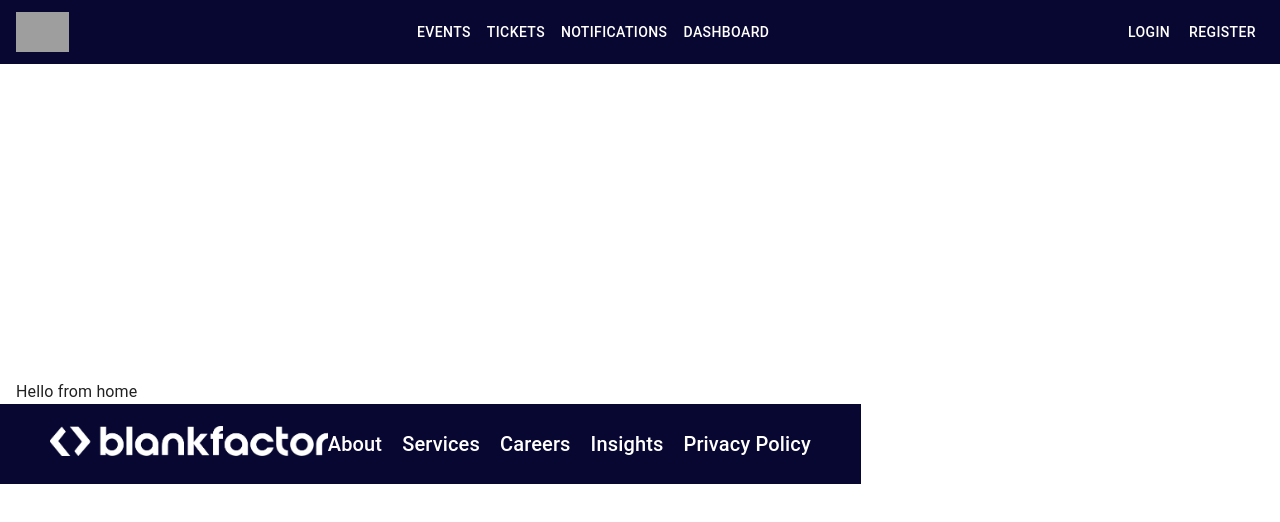
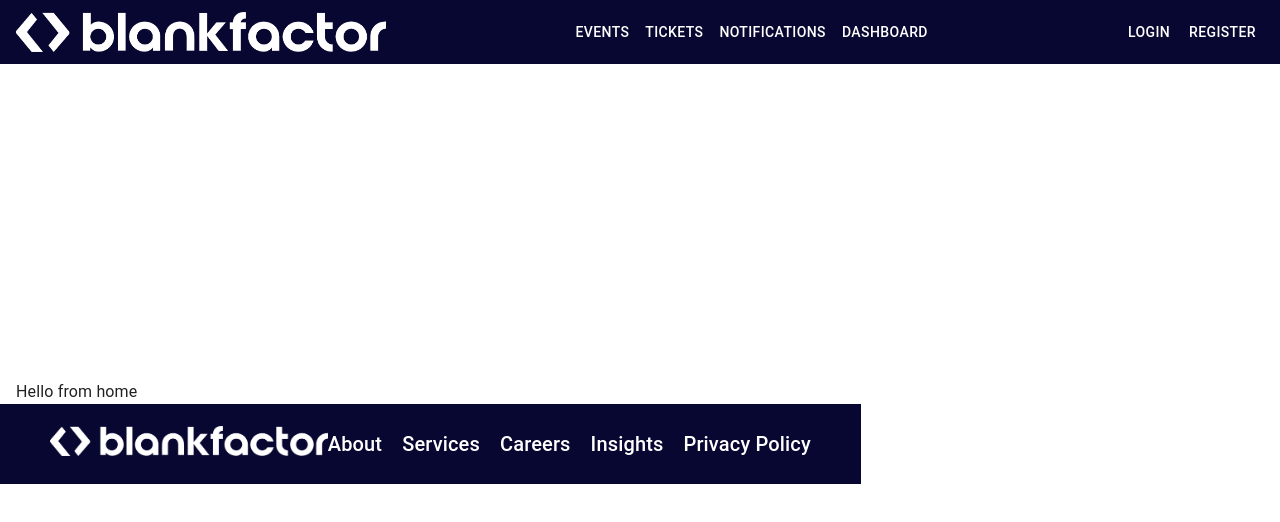
Before and after one commit to NextGen-BF/JJP25, a React (Vite) app in the folder app/frontend/: page / in a window 1280 px wide. Shown: the top 522 px of the page. Built offline with nearby package versions, Linux system fonts and the light colour scheme; grey boxes are pictures that could not be loaded.

Commit message:
JJP-140: Add scss file for all of the styles for the footer

```diff
--- a/app/frontend/src/components/Footer/Footer.tsx
+++ b/app/frontend/src/components/Footer/Footer.tsx
@@ -1,8 +1,7 @@
-import React from "react";
-import { FooterStyles } from "./FooterStyles";
+import React, { useState } from "react";
 import logo from "../../assets/whiteLogoBlankfactor.png";
-import { FooterConstants } from "../../constants/FooterConstants"
-import { useState } from "react";
+import { FooterConstants } from "../../constants/FooterConstants";
+import "./footerStyles.scss";
 
 const footerLinks = [
     { label: "About", href: FooterConstants.ABOUT_LINK },
@@ -10,7 +9,7 @@ const footerLinks = [
     { label: "Careers", href: FooterConstants.CAREERS_LINK },
     { label: "Insights", href: FooterConstants.INSIGHTS_LINK },
     { label: "Privacy Policy", href: FooterConstants.PRIVACY_POLICY_LINK },
-]
+];
 
 const Footer: React.FC = () => {
   const [hoveredIndex, setHoveredIndex] = useState<number | null>(null);
@@ -24,22 +23,18 @@ const Footer: React.FC = () => {
   };
 
   return (
-    <footer style={FooterStyles.container}>
-      <div style={FooterStyles.logoContainer}>
-      <a href={FooterConstants.HOME_LINK} style={FooterStyles.logoLink}
-        target="_blank" rel="noopener noreferrer">
-          <img src={logo} alt="Logo" style={FooterStyles.logo} />
+    <footer className="footer-container">
+      <div className="footer-logo-container">
+        <a href={FooterConstants.HOME_LINK} className="footer-logo-link" target="_blank" rel="noopener noreferrer">
+          <img src={logo} alt="Logo" className="footer-logo" />
         </a>
       </div>
-      <nav style={FooterStyles.nav}>
-        {footerLinks.map((link, index = 0) => (
+      <nav className="footer-nav">
+        {footerLinks.map((link, index) => (
           <a
             key={index}
             href={link.href}
-            style={{
-                ...FooterStyles.link,
-                color: hoveredIndex === index ? "var(--secondary-color)" : "white",
-            }}
+            className={`footer-link ${hoveredIndex === index ? "footer-link-hover" : ""}`}
             onMouseEnter={() => handleMouseEnter(index)}
             onMouseLeave={handleMouseLeave}
             target="_blank"
--- a/app/frontend/src/components/Footer/FooterStyles.ts
+++ /dev/null
@@ -1,46 +0,0 @@
-import "../../styles/globalstyles.scss"
-
-export const FooterStyles = {
-  container: {
-    backgroundColor: "var(--navbar-background-color)",
-    width: "100%",
-    height: "80px",
-    display: "flex",
-    alignItems: "center",
-    justifyContent: "space-between",
-    padding: "0 50px",
-    bottom: 0,
-    left: 0,
-  },
-
-  logoContainer: {
-    display: "flex",
-    alignItems: "center",
-  },
-
-  logo: {
-    height: "30px",
-  },
-
-  logoLink: {
-    textDecoration: 'none',
-    display: 'inline-block',
-  },
-
-  nav: {
-    display: "flex",
-    gap: "20px",
-  },
-
-  link: {
-    color: "white",
-    textDecoration: "none",
-    fontSize: "20px",
-    fontWeight: "500",
-    transition: "color 0.3s ease",
-  },
-
-  linkHover: {
-    color: "var(--secondary-color)",
-  },
-};
--- /dev/null
+++ b/app/frontend/src/components/Footer/footerStyles.scss
@@ -0,0 +1,43 @@
+.footer-container {
+    background-color: var(--navbar-background-color);
+    width: 100%;
+    height: 80px;
+    display: flex;
+    align-items: center;
+    justify-content: space-between;
+    padding: 0 50px;
+    position: sticky;
+    bottom: 0;
+    left: 0;
+  }
+
+  .footer-logo-container {
+    display: flex;
+    align-items: center;
+  }
+
+  .footer-logo {
+    height: 30px;
+  }
+
+  .footer-logo-link {
+    text-decoration: none;
+    display: inline-block;
+  }
+
+  .footer-nav {
+    display: flex;
+    gap: 20px;
+  }
+
+  .footer-link {
+    color: white;
+    text-decoration: none;
+    font-size: 20px;
+    font-weight: 500;
+    transition: color 0.3s ease;
+  }
+
+  .footer-link-hover {
+    color: var(--secondary-color);
+  }
--- a/app/frontend/src/components/Navbar.tsx
+++ b/app/frontend/src/components/Navbar.tsx
@@ -1,6 +1,6 @@
 import { AppBar, Toolbar, Button, Box } from "@mui/material";
 import { Link } from "react-router-dom";
-import Logo from "../assets/logo.png";
+import Logo from "../assets/whiteLogoBlankfactor.png";
 import { NavbarStyles } from "./NavbarStyles";
 import "./Navbar.scss"
 
```
Lines whose indentation alone changed are shown as unchanged.
